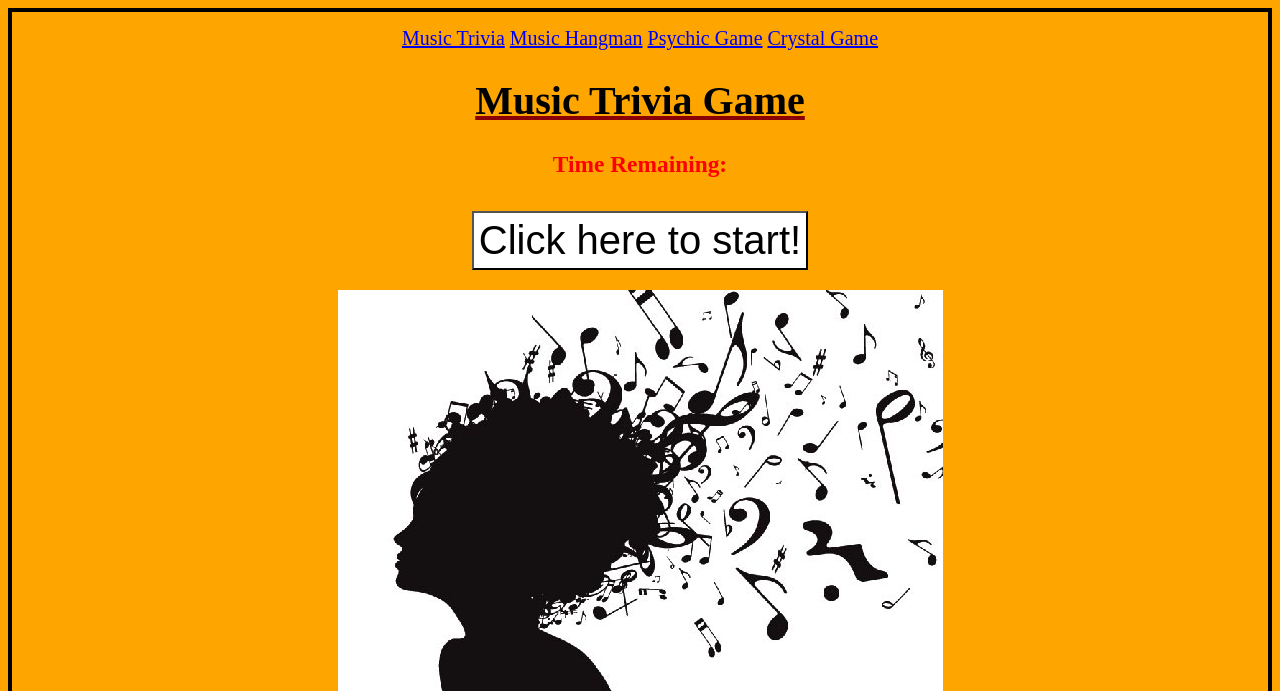
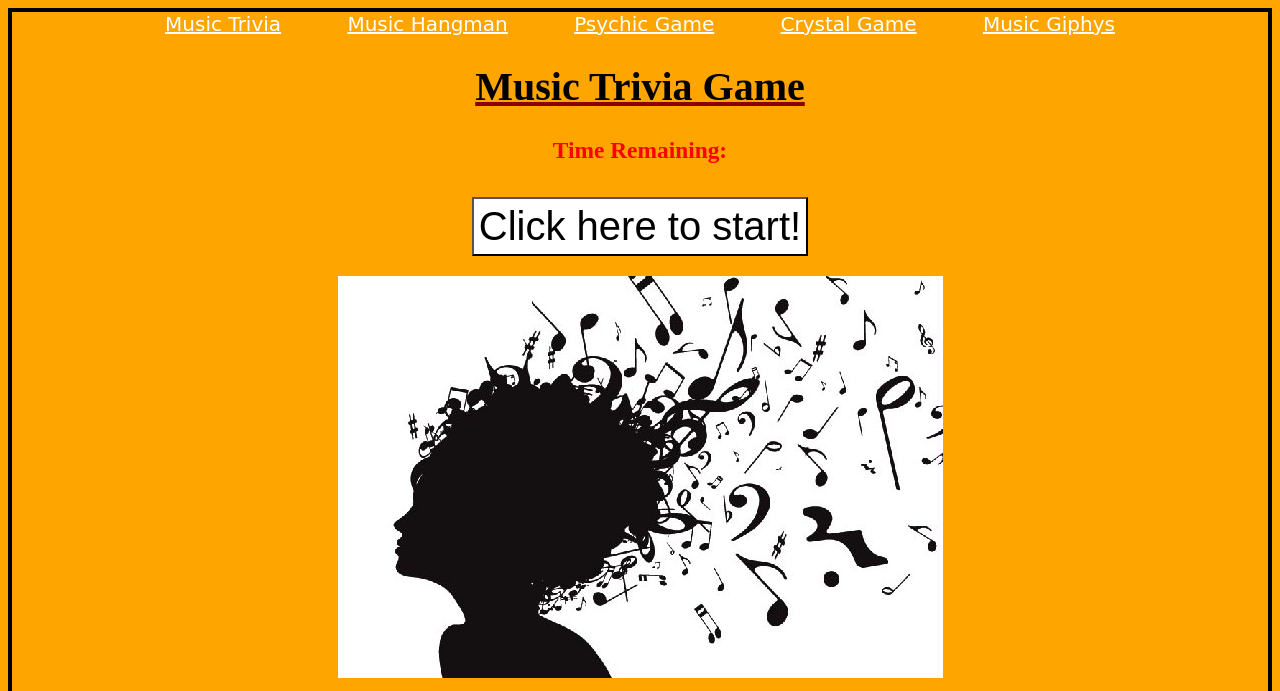
Before and after one commit to dmerk2/TriviaGame, a PHP site: page / in a window 1280 px wide. Shown: the top 691 px of the page. Run offline with PHP 8.4, Linux system fonts and the light colour scheme.

Commit message:
Changed CSS with links

```diff
--- a/assets/css/style.css
+++ b/assets/css/style.css
@@ -47,14 +47,22 @@ button:hover{
 }
 
 .active{
-	padding-top: 15px;
-	margin: auto;
+  text-align: center;
+  margin-bottom: 15px;
+  font-family: 'Permanent Marker', cursive;
+
+}
+
+.active a{
+	margin-top: 25px;
+	margin-left: 15px;
+	margin-right: 15px;
+	padding-bottom: 25px;
+	padding: 15px;
 	font-size: 20px;
-	text-align: center;
 	color:white;
 }
 
-.active:hover{
+.active a:hover{
 	font-size: 30px;
-	color: white;
 }
--- a/assets/javascript/app.js
+++ b/assets/javascript/app.js
@@ -60,6 +60,7 @@ function showTimeLeft() {
   $('#timer').html(timeRemaining);
     if (timeRemaining === 0){
       clearInterval(intervalId);
+
       //alerts game over only when the timer hits 0 while playing
       alert("Game Over");
       var numberCorrect = $('input[data-correct="correct"]:checked').length;
--- a/index.html
+++ b/index.html
@@ -1,11 +1,8 @@
 <!DOCTYPE html>
 <html>
 <head>
+    <meta charset="utf-8">
     <title>Trivia Game</title>
-    <!-- linking jquery to html -->
-    <script src="https://code.jquery.com/jquery-2.2.4.js" integrity="sha256-iT6Q9iMJYuQiMWNd9lDyBUStIq/8PuOW33aOqmvFpqI=" crossorigin="anonymous"></script>
-    <!-- Linking to app.js -->
-    <script type="text/javascript" src="assets/javascript/app.js"></script>
     <!-- Bootstrap CSS link -->
     <link rel="stylesheet" href="https://maxcdn.bootstrapcdn.com/bootstrap/3.3.6/css/bootstrap-theme.min.css">
     <!-- Linking to CSS -->
@@ -17,11 +14,12 @@
 <body>
 
 <!-- links to other games -->
-<div class ='active'>
+<div class = "active">
     <a href="http://music-trivia-game.herokuapp.com/">Music Trivia</a>
-    <a href="#">Music Hangman</a>
+    <a href="file:///Users/danmerkin/Desktop/Coding/hangman/index.html">Music Hangman</a>
     <a href="http://pyschic-game.herokuapp.com/">Psychic Game</a>
     <a href="http://crystalgame.herokuapp.com/">Crystal Game</a>
+    <a href="file:///Users/danmerkin/Desktop/Coding/Week-6-hw/index.html">Music Giphys</a>
 </div>
 
 
@@ -99,5 +97,11 @@
         <!-- inserting a picture -->
         <img src='assets/images/questionMarkHead.jpg'/>
     </div>
+
+    <!-- linking jquery to html -->
+    <script src="https://code.jquery.com/jquery-2.2.4.js" integrity="sha256-iT6Q9iMJYuQiMWNd9lDyBUStIq/8PuOW33aOqmvFpqI=" crossorigin="anonymous"></script>
+    <!-- Linking to app.js -->
+    <script type="text/javascript" src="assets/javascript/app.js"></script>
+
 </body>
 </html>
```
